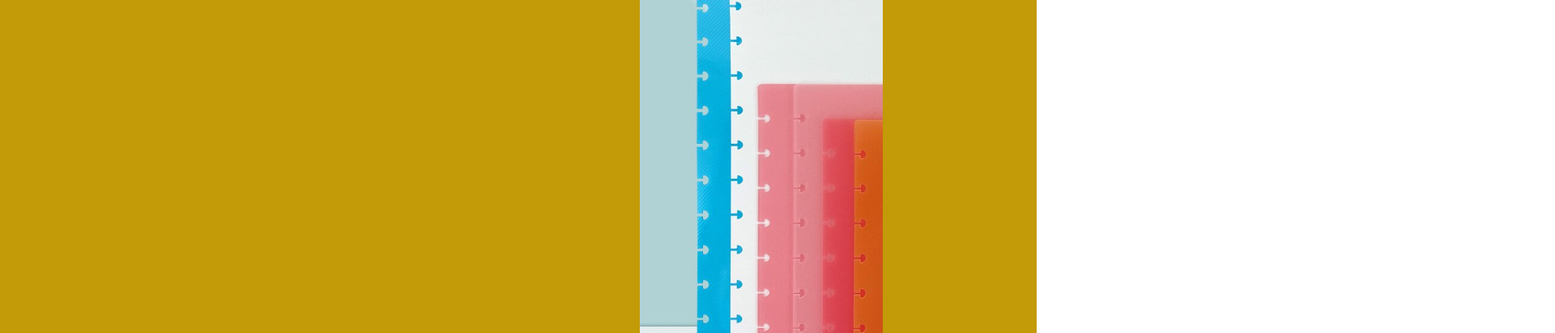
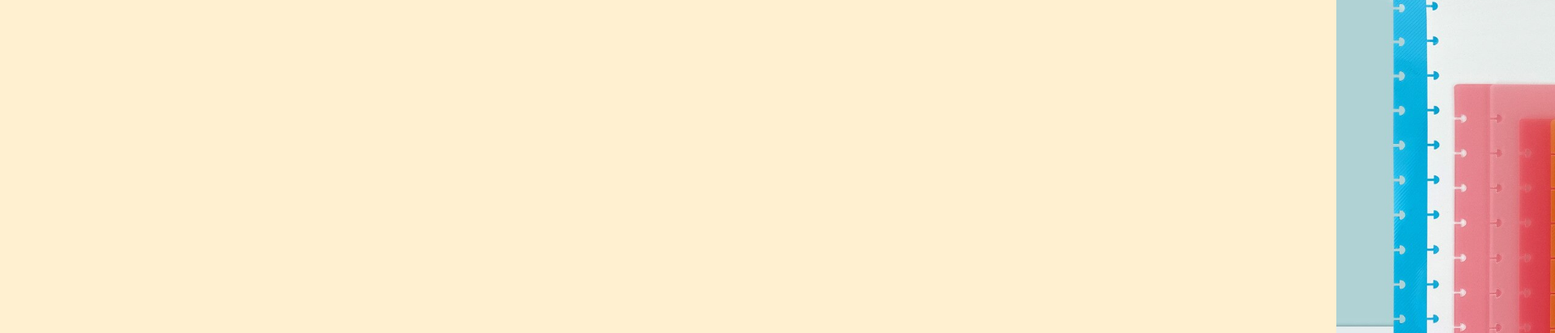
Before and after one commit to Isabelonga55/newrepo, a plain HTML site: page copia.html in a window 1280 px wide. Shown: the part 223-635 px from the top of the page at 81% size, 1920 px wide, since content can reach past the window. Drawn offline with Linux system fonts and the light colour scheme; a web font is replaced by a local one.

Commit message:
estoy haciendole muchos cambios a mi pagina web

```diff
--- a/copia.css
+++ b/copia.css
@@ -1,3 +1,7 @@
+/*html{
+
+  display: block;
+}*/
 
 discosdorados {
   width: 100px;
@@ -102,9 +106,9 @@ p {
 
 /* Espacio2 es donde se ubica el carrusel, el boton flotante, el ancho y largo del mismo para que todo su contenido este compacto*/
 .espacio2{
-  width: 100%;
+  width: 3000px;
  height: 500px;
- background-color: #C39A07;
+ background-color: #fff0d0;
    display: flex;
   flex-flow: column;
   flex-wrap: column;
```
Also changed, not shown: copia.html (+1 -1 lines).
